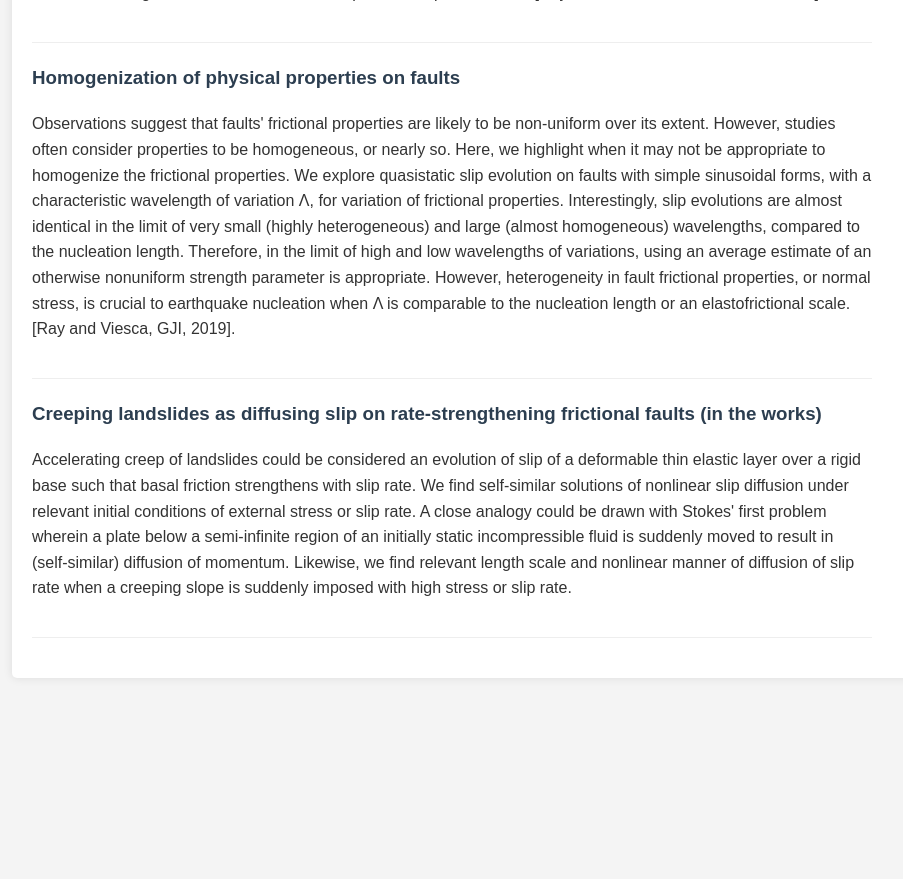
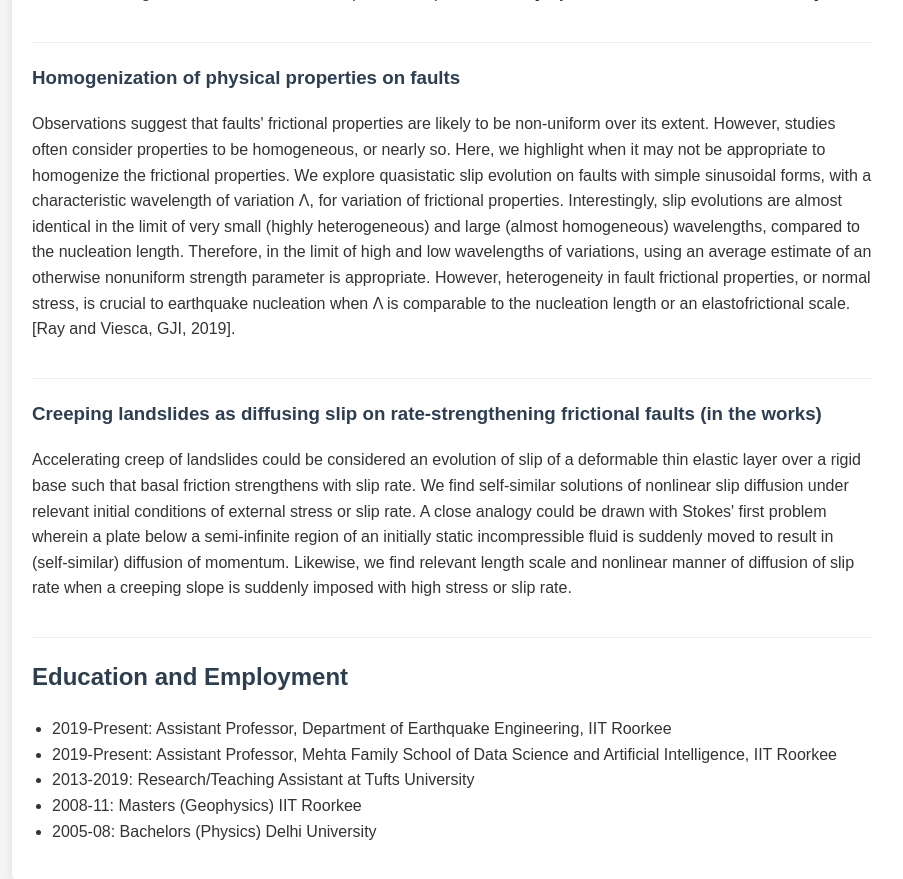
Before and after one commit to RaySohom/q, a Jekyll site: the page index.html, which Jekyll copies as it is, in a window 1280 px wide and 900 px high, scrolled down 1915 px. Shown: the top 879 px of the window, without its empty margins (28-931 px from the left). Built offline with Jekyll 4.4.1, drawn with Linux system fonts in a browser that asks for light colours; before the commit the page ends 2613 px from its top, so only the background shows below that.

Commit message:
Update index.html

```diff
--- a/index.html
+++ b/index.html
@@ -119,6 +119,14 @@
                 <h3>Creeping landslides as diffusing slip on rate-strengthening frictional faults (in the works)</h3>
                 <p>Accelerating creep of landslides could be considered an evolution of slip of a deformable thin elastic layer over a rigid base such that basal friction strengthens with slip rate. We find self-similar solutions of nonlinear slip diffusion under relevant initial conditions of external stress or slip rate. A close analogy could be drawn with Stokes' first problem wherein a plate below a semi-infinite region of an initially static incompressible fluid is suddenly moved to result in (self-similar) diffusion of momentum. Likewise, we find relevant length scale and nonlinear manner of diffusion of slip rate when a creeping slope is suddenly imposed with high stress or slip rate.</p>
             </div>
+             <h2>Education and Employment</h2>
+            <ul>
+                <li>2019-Present: Assistant Professor, Department of Earthquake Engineering, IIT Roorkee</li>
+                <li>2019-Present: Assistant Professor, Mehta Family School of Data Science and Artificial Intelligence, IIT Roorkee</li>
+                <li>2013-2019: Research/Teaching Assistant at Tufts University</li>
+                <li>2008-11: Masters (Geophysics) IIT Roorkee</li>
+                <li>2005-08: Bachelors (Physics) Delhi University</li>
+            </ul>
         </div>
         <div class="sidebar">
             <img src="PicSohom.jpeg" alt="Dr. Sohom Ray">
```
